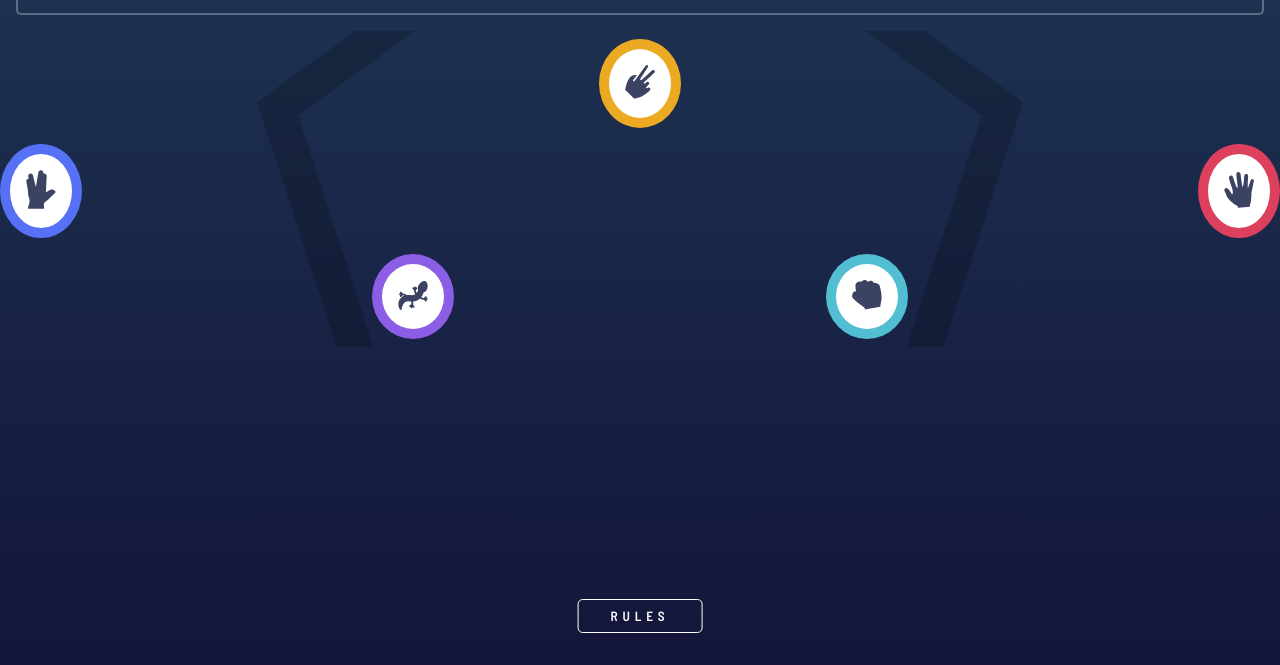
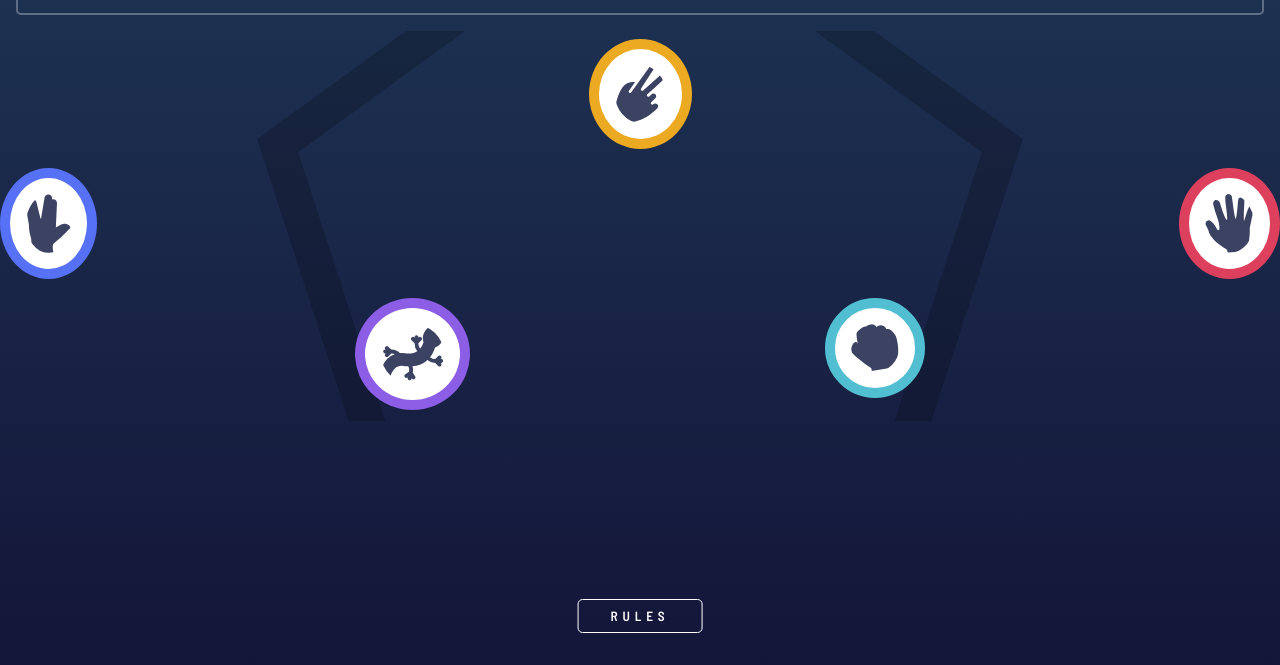
Before and after one commit to max-b10/rock-paper-scissors, a plain HTML site: page index.html in a window 1280 px wide. Shown: the part 151-816 px from the top of the page. Drawn offline with Linux system fonts and the light colour scheme.

Commit message:
Update index.html

```diff
--- a/index.html
+++ b/index.html
@@ -25,31 +25,56 @@
     <main>
       <div id="weapon-button-container">
         <div class="weapon-row">
-          <button class="choose-weapon" id="scissors">
-            <img src="/images/icon-scissors.svg" alt="scissors svg" />
-          </button>
+          <div>
+            <img
+              class="choose-weapon"
+              id="scissors"
+              src="/images/icon-scissors.svg"
+              alt="scissors svg"
+            />
+          </div>
         </div>
         <div class="weapon-row">
-          <button class="choose-weapon" id="spock">
-            <img src="/images/icon-spock.svg" alt="spock svg" />
-          </button>
-          <button class="choose-weapon" id="paper">
-            <img src="/images/icon-paper.svg" alt="paper svg" />
-          </button>
+          <div>
+            <img
+              class="choose-weapon"
+              id="spock"
+              src="/images/icon-spock.svg"
+              alt="spock svg"
+            />
+          </div>
+          <div>
+            <img
+              class="choose-weapon"
+              id="paper"
+              src="/images/icon-paper.svg"
+              alt="paper svg"
+            />
+          </div>
         </div>
         <div class="weapon-row">
-          <button class="choose-weapon" id="lizard">
-            <img src="/images/icon-lizard.svg" alt="lizard svg" />
-          </button>
-          <button class="choose-weapon" id="rock">
-            <img src="/images/icon-rock.svg" alt="rock svg" />
-          </button>
+          <div>
+            <img
+              class="choose-weapon"
+              id="lizard"
+              src="/images/icon-lizard.svg"
+              alt="lizard svg"
+            />
+          </div>
+          <div>
+            <img
+              class="choose-weapon"
+              id="rock"
+              src="/images/icon-rock.svg"
+              alt="rock svg"
+            />
+          </div>
         </div>
       </div>
     </main>
 
     <!-- Results  -->
-    <div class="results">RESULTS</div>
+    <div class="results"></div>
 
     <div class="rules">
       <button id="rules-button">RULES</button>
```
